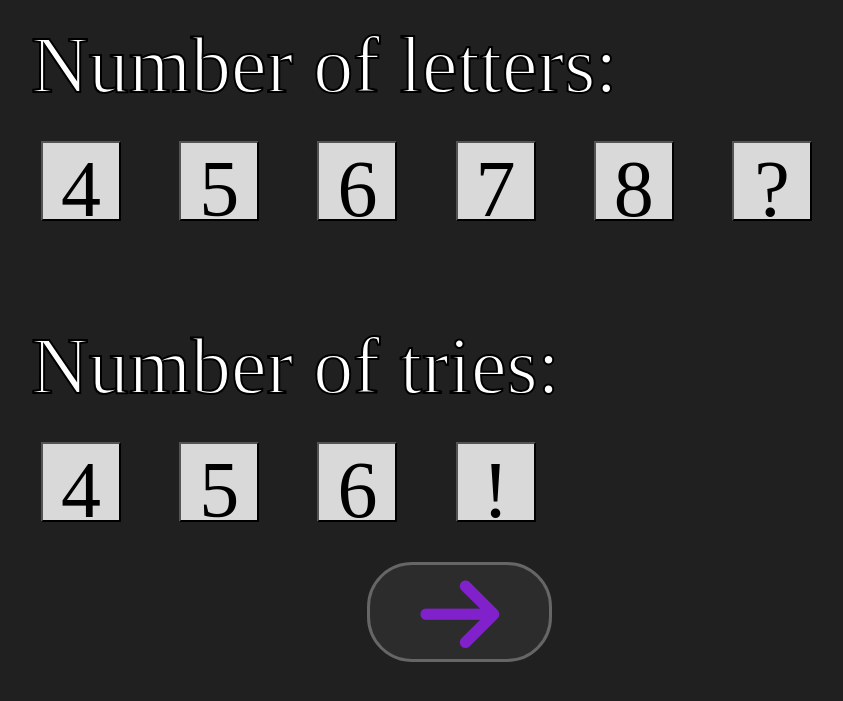
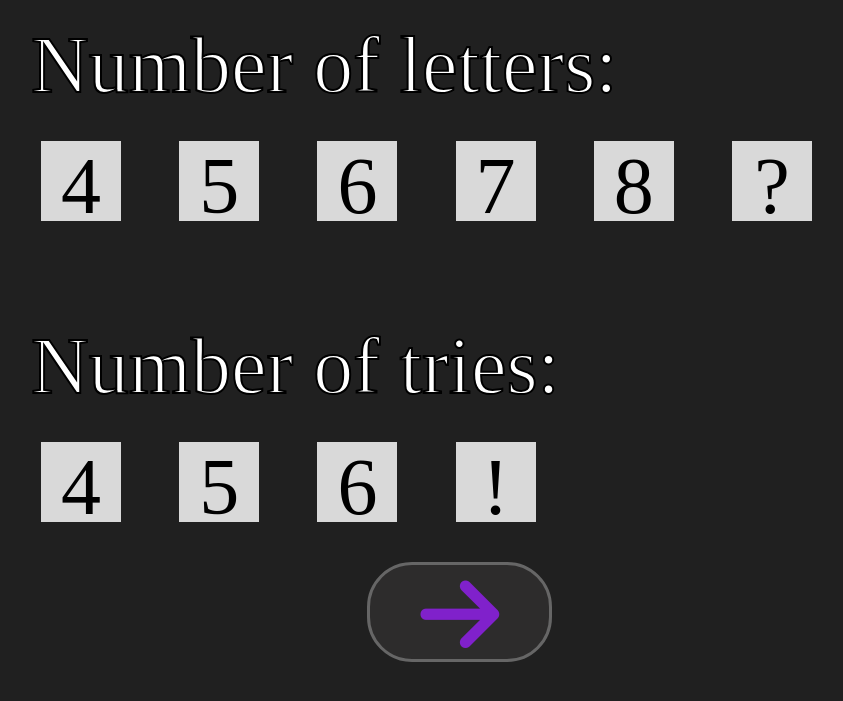
Before and after one commit to raresmac/WordGuesser, a PHP site: page /rules.php in a window 1280 px wide. Shown: the top 701 px of the page, without its empty margins (119-962 px from the left). Run offline with PHP 8.4, Linux system fonts and the light colour scheme; the visitor is signed in with stand-in values (Sample User, id 1); some libraries are stand-ins or nearby versions; some web fonts are replaced.

Commit message:
mergee v0.2

```diff
--- a/choose.php
+++ b/choose.php
@@ -5,11 +5,7 @@ require 'db_project.php';
 if(!isset($_SESSION['logged']) || $_SESSION['logged']!=True) {
 	header('Location: index.php');
 	exit();
-}
-var_dump($_POST);
-
-$_SESSION['letters'] = $_POST['letters'];
-$_SESSION['tries'] = $_POST['tries'];
+};
 
 if(isset($_SESSION['letters']) || !empty($_SESSION['letters'])) {
     if($_SESSION['letters'] == '?'){
--- a/game.php
+++ b/game.php
@@ -1,5 +1,5 @@
 <?php
 session_start();
 
-var_dump($_POST);
+var_dump($_SESSION);
 ?>
--- a/rules.php
+++ b/rules.php
@@ -1,15 +1,42 @@
 <?php
 session_start();
+
+unset($_SESSION['letters']);
+unset($_SESSION['tries']);
 
 if (!isset($_SESSION['logged']) || $_SESSION['logged'] != True) {
     header('Location: index.php');
     exit();
 }
 
-// if (isset($_SESSION['letters']) && !empty($_SESSION['letters']) && isset($_SESSION['tries']) && !empty($_SESSION['tries'])) {
-//     header('Location: choose.php');
-//     exit();
-// }
+if (isset($_POST['letters4']) && $_POST['letters4'] == True) {
+    $_SESSION['letters'] = 4;
+} elseif (isset($_POST['letters5']) && $_POST['letters5'] == True) {
+    $_SESSION['letters'] = 5;
+} elseif (isset($_POST['letters6']) && $_POST['letters6'] == True) {
+    $_SESSION['letters'] = 6;
+} elseif (isset($_POST['letters7']) && $_POST['letters7'] == True) {
+    $_SESSION['letters'] = 7;
+} elseif (isset($_POST['letters8']) && $_POST['letters8'] == True) {
+    $_SESSION['letters'] = 8;
+} elseif (isset($_POST['letters?']) && $_POST['letters?'] == True) {
+    $_SESSION['letters'] = '?';
+}
+
+if (isset($_POST['tries4']) && $_POST['tries4'] == True) {
+    $_SESSION['tries'] = 4;
+} elseif (isset($_POST['tries5']) && $_POST['tries5'] == True) {
+    $_SESSION['tries'] = 5;
+} elseif (isset($_POST['tries6']) && $_POST['tries6'] == True) {
+    $_SESSION['tries'] = 6;
+} elseif (isset($_POST['tries!']) && $_POST['tries!'] == True) {
+    $_SESSION['tries'] = '!';
+}
+
+if (isset($_SESSION['letters']) && !empty($_SESSION['letters']) && isset($_SESSION['tries']) && !empty($_SESSION['tries'])) {
+    header('Location: choose.php');
+    exit();
+}
 ?>
 
 <!DOCTYPE html>
@@ -32,39 +59,44 @@ if (!isset($_SESSION['logged']) || $_SESSION['logged'] != True) {
     <link rel="preconnect" href="https://fonts.gstatic.com" crossorigin>
     <link href="https://fonts.googleapis.com/css2?family=Iceberg&display=swap" rel="stylesheet">
     <link href="https://fonts.googleapis.com/css2?family=Iceland&display=swap" rel="stylesheet">
-
 </head>
 
 <body>
-    <?php
-    unset($_SESSION['letters']);
-    unset($_SESSION['tries']);
-    ?>
+    <form method="post">
         <div class="gameRules">
             <div class="rules-text">Number of letters:</div>
 
             <div class="choice">
-            <input type="button" class="rectangle-number-choice" value="4" name="letters4">
-            <input type="button" class="rectangle-number-choice" value="5" name="letters5">
-            <input type="button" class="rectangle-number-choice" value="6" name="letters6">
-            <input type="button" class="rectangle-number-choice" value="7" name="letters7">
-            <input type="button" class="rectangle-number-choice" value="8" name="letters8">
-            <input type="button" class="rectangle-number-choice" value="?" name="letters?">
+                <input type="radio" id="a4" name="letters4">
+                <label for="a4" class=rectangle-number-choice>4</label>
+                <input type="radio" id="a5" name="letters5">
+                <label for="a5" class=rectangle-number-choice>5</label>
+                <input type="radio" id="a6" name="letters6">
+                <label for="a6" class=rectangle-number-choice>6</label>
+                <input type="radio" id="a7" name="letters7">
+                <label for="a7" class=rectangle-number-choice>7</label>
+                <input type="radio" id="a8" name="letters8">
+                <label for="a8" class=rectangle-number-choice>8</label>
+                <input type="radio" id="a9" name="letters?">
+                <label for="a9" class=rectangle-number-choice>?</label>
             </div>
 
             <div class="rules-text">Number of tries:</div>
             <div class="choice less-space-after-choice">
-            <input type="button" class="rectangle-number-try" value="4" name="tries4">
-            <input type="button" class="rectangle-number-try" value="5" name="tries5">
-            <input type="button" class="rectangle-number-try" value="6" name="tries6">
-            <input type="button" class="rectangle-number-try" value="!" name="tries!">
+                <input type="radio" id="t4" name="tries4">
+                <label for="t4" class=rectangle-number-try>4</label>
+                <input type="radio" id="t5" name="tries5">
+                <label for="t5" class=rectangle-number-try>5</label>
+                <input type="radio" id="t6" name="tries6">
+                <label for="t46" class=rectangle-number-try>6</label>
+                <input type="radio" id="t7" name="tries7">
+                <label for="t7" class=rectangle-number-try>!</label>
 
                 <div class="rectangle-number-fill"></div>
                 <div class="rectangle-number-fill"></div>
             </div>
             <script src="scripts/select.js"></script>
         </div>
-    <form method="post">
         <button class="rectangle-next-arrow next-arrow"><i class="fa-solid fa-arrow-right"></i></button>
     </form>
 </body>
--- a/styles/gameRules.css
+++ b/styles/gameRules.css
@@ -29,7 +29,13 @@
   margin-bottom: 30px;
 }
 
+#a4, #a5, #a6, #a7, #a8, #a9, #t4, #t5, #t6, #t7 {
+  display: none;
+}
+
 .rectangle-number-choice {
+  -webkit-appearance: none;
+  appearance: none;
   height: 80px;
   width: 80px;
   background: #D9D9D9;
@@ -62,6 +68,8 @@
 }
 
 .rectangle-number-try {
+  -webkit-appearance: button;
+  appearance: none;
   height: 80px;
   width: 80px;
   background: #D9D9D9;
```
Lines whose indentation alone changed are shown as unchanged.
